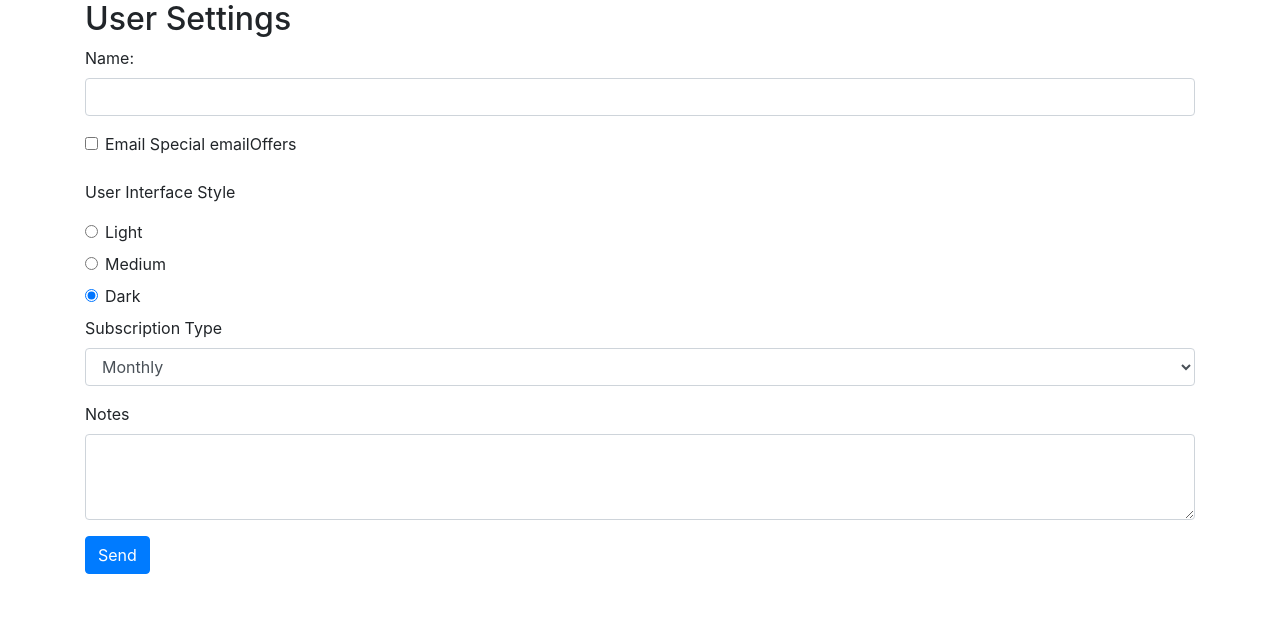
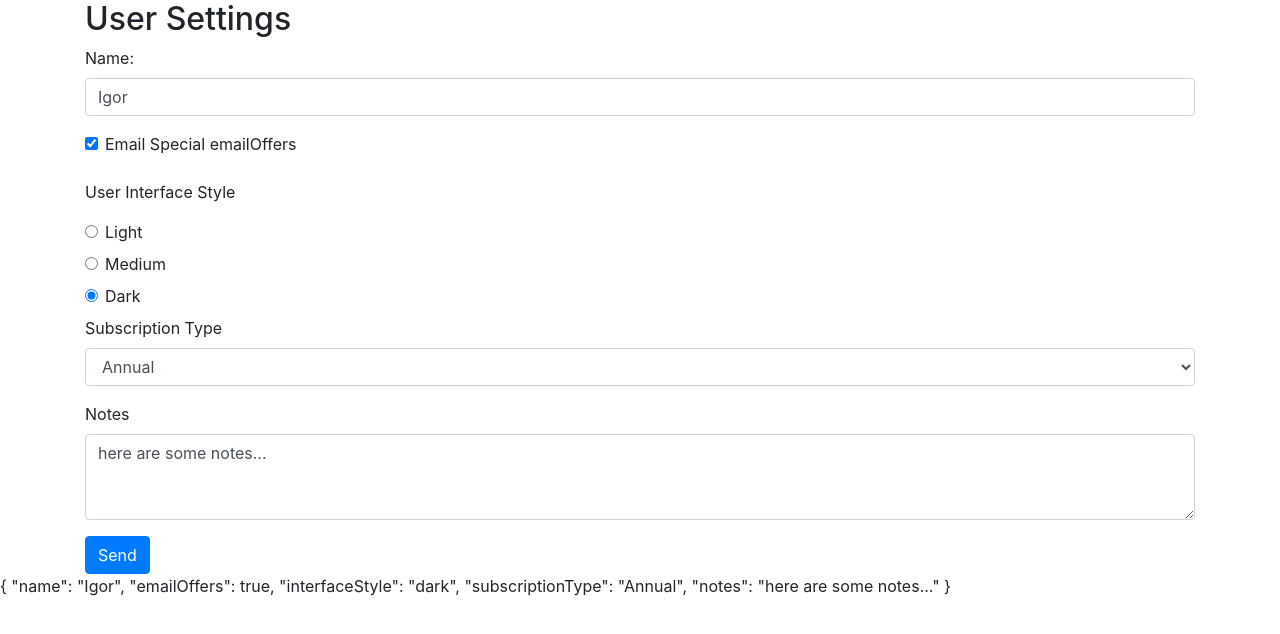
Before and after one commit to igor-rodrigues2017/angular-forms, an Angular app: page / in a window 1280 px wide. Shown: the top 634 px of the page. Built offline with nearby package versions, Linux system fonts and the light colour scheme.

Commit message:
data binding

```diff
--- /dev/null
+++ b/src/app/data/user-settings.ts
@@ -0,0 +1,7 @@
+export interface UserSettings {
+  name: string,
+  emailOffers: boolean,
+  interfaceStyle: string,
+  subscriptionType: string,
+  notes: string
+}
--- a/src/app/user-settings-form/user-settings-form.component.html
+++ b/src/app/user-settings-form/user-settings-form.component.html
@@ -1,13 +1,13 @@
 <div class="container">
   <h2>User Settings</h2>
-  <form>
+  <form #form="ngForm">
     <div class="form-group">
       <label for="name">Name:</label>
-      <input id="name" class="form-control" />
+      <input id="name" name="name" class="form-control" [(ngModel)]="userSettings.name">
     </div>
 
     <div class="form-check form-group">
-      <input class="form-check-input" type="checkbox" id="emailOffers" name="emailOffers">
+      <input class="form-check-input" type="checkbox" id="emailOffers" name="emailOffers" [(ngModel)]="userSettings.emailOffers">
       <label class="form-check-lable" for="emailOffers">
         Email Special emailOffers
       </label>
@@ -16,21 +16,21 @@
     <p>User Interface Style</p>
     <div class="form-check">
       <input class="form-check-input" type="radio" name="interfaceStyle"
-        id="lightInterface" value="light" checked>
+        id="lightInterface" value="light" [(ngModel)]="userSettings.interfaceStyle">
       <label class="form-check-lable" for="lightInterface">
         Light
       </label>
     </div>
     <div class="form-check">
         <input class="form-check-input" type="radio" name="interfaceStyle"
-          id="mediumInterface" value="medium" checked>
+          id="mediumInterface" value="medium" [(ngModel)]="userSettings.interfaceStyle">
         <label class="form-check-lable" for="mediumInterface">
           Medium
         </label>
       </div>
       <div class="form-check">
           <input class="form-check-input" type="radio" name="interfaceStyle"
-            id="darkInterface" value="dark" checked>
+            id="darkInterface" value="dark" [(ngModel)]="userSettings.interfaceStyle">
           <label class="form-check-lable" for="darkInterface">
             Dark
           </label>
@@ -38,7 +38,7 @@
 
         <div class="form-group">
             <label for="subscriptionType">Subscription Type</label>
-            <select class="form-control" id="subscriptionType">
+            <select class="form-control" id="subscriptionType" name="subscriptionType" [(ngModel)]="userSettings.subscriptionType">
               <option>Monthly</option>
               <option>Annual</option>
               <option>Lifetime</option>
@@ -47,8 +47,10 @@
 
           <div class="form-group">
             <label for="notes">Notes</label>
-            <textarea id="notes" name="notes" class="form-control" rows="3"></textarea>
+            <textarea id="notes" name="notes" class="form-control" rows="3" [(ngModel)]="userSettings.notes"></textarea>
           </div>
     <button class="btn btn-primary">Send</button>
   </form>
 </div>
+
+{{ userSettings | json }}
--- a/src/app/user-settings-form/user-settings-form.component.ts
+++ b/src/app/user-settings-form/user-settings-form.component.ts
@@ -1,4 +1,5 @@
 import { Component, OnInit } from '@angular/core';
+import { UserSettings } from '../data/user-settings';
 
 @Component({
   selector: 'app-user-settings-form',
@@ -7,6 +8,16 @@ import { Component, OnInit } from '@angular/core';
 })
 export class UserSettingsFormComponent implements OnInit {
 
+  originalUserSettings: UserSettings = {
+    name: 'Igor',
+    emailOffers: true,
+    interfaceStyle: 'dark',
+    subscriptionType: 'Annual',
+    notes: 'here are some notes...'
+  };
+
+  userSettings: UserSettings = { ...this.originalUserSettings };
+
   constructor() { }
 
   ngOnInit() {
```
